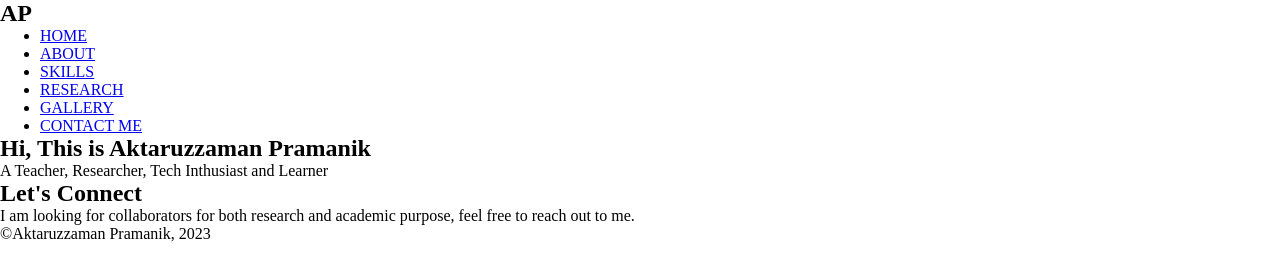
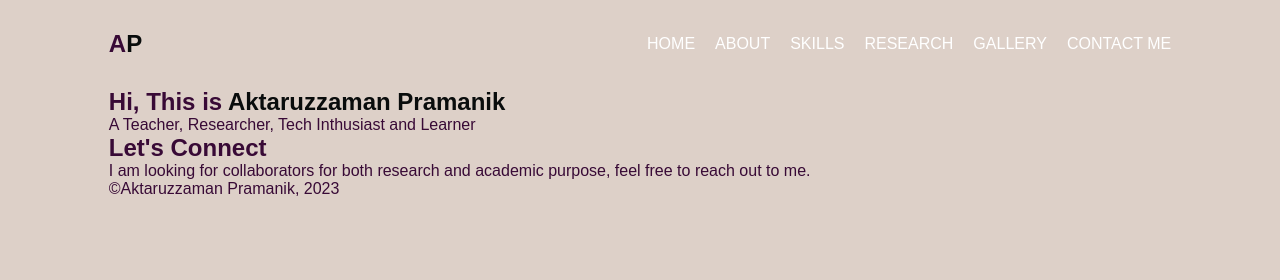
Before and after one commit to a-pramanik37/BongoDev-p1-portfolio, a plain HTML site: page index.html in a window 1280 px wide. Drawn offline with Linux system fonts and the light colour scheme.

Commit message:
updated the css file

```diff
--- a/style.css
+++ b/style.css
@@ -1,3 +1,43 @@
 *{
     margin: 0;
+    padding: 0;
+    box-sizing: border-box;
+    font-family: sans-serif;
 }
+
+ul {
+    list-style: none;
+}
+
+a {
+    text-decoration: none;
+}
+
+body {
+    background:#DDD0C8;
+    color: rgb(56, 10, 54);
+    width: 83%;
+    margin: auto;
+}
+
+.top-nav {
+    display: flex;
+    align-items: center;
+    justify-content: space-between;
+    margin: 30px 0;
+}
+
+ul {
+    display: flex;
+    align-items: center;
+    justify-content: space-between;
+    gap: 20px;
+}
+
+ul li a {
+    color: white;
+}
+
+.text-design {
+    color: rgb(9, 12, 12);
+}
```
